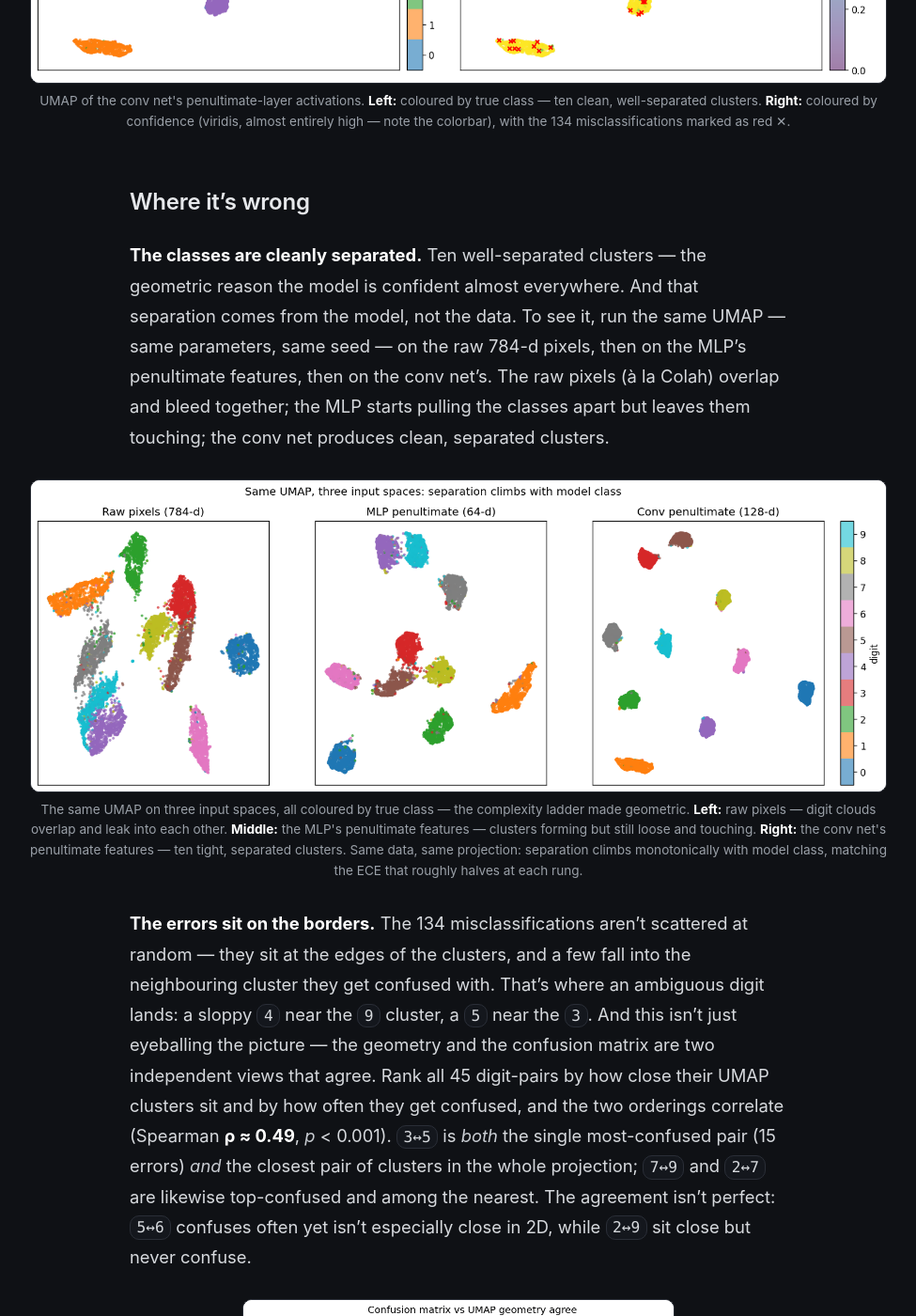
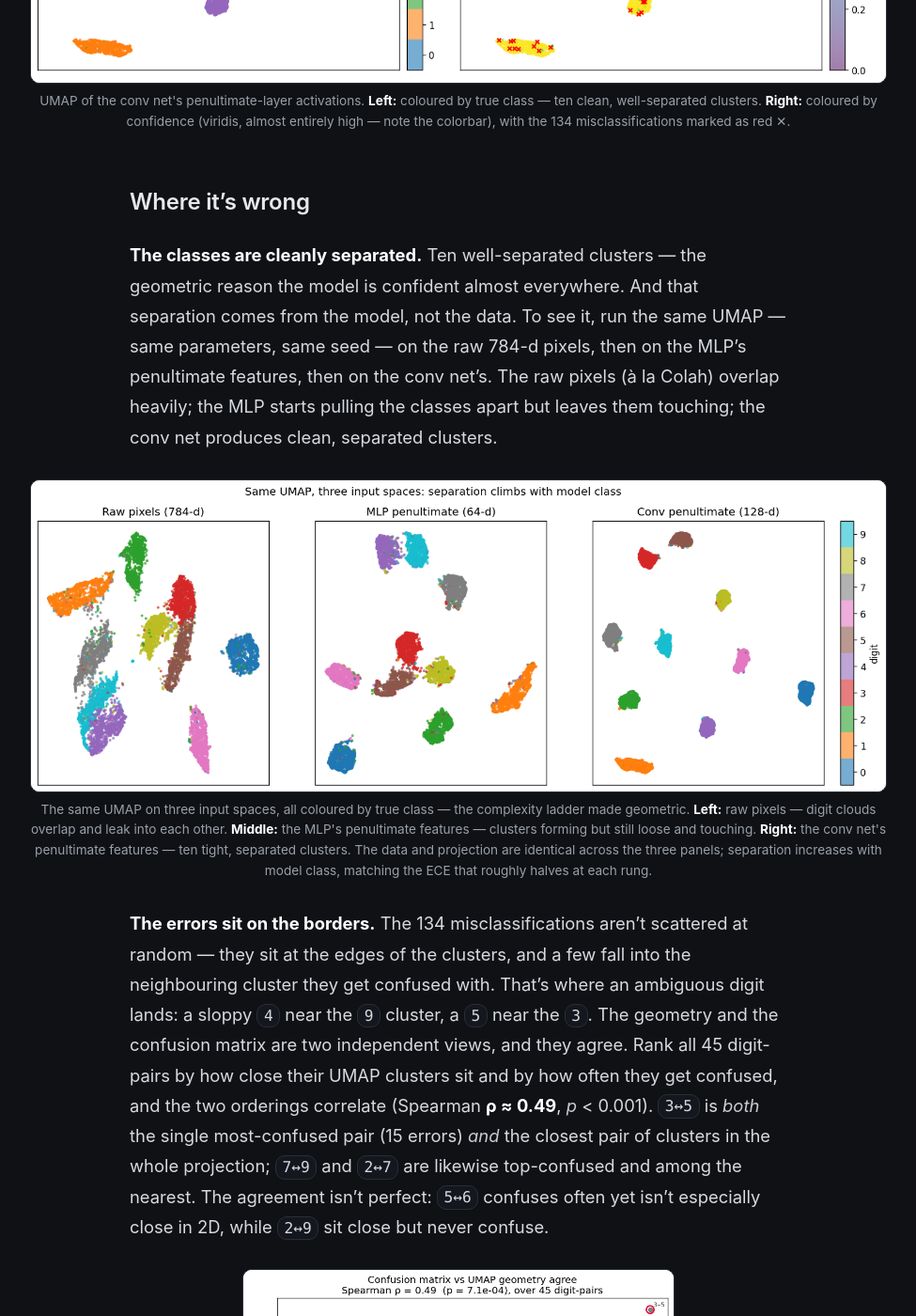
Before and after one commit to rp-playground/rp-playground.github.io, a Jekyll site: the page built from _writing/mnist-calibration.md, in a window 1280 px wide and 1400 px high, scrolled down 2189 px. Shown: the whole window at 94% size, without its empty margins (152-1127 px from the left). Built offline with Jekyll 4.4.1, drawn with Linux system fonts in a browser that asks for light colours; some of the changed text lies outside the part shown.

Commit message:
Plainer phrasing and clearer weight-template caption
Plain 'overlap heavily' for the pixel clusters, drop the colon-cadence
and 'eyeballing the picture' aside, and rewrite the logistic weight
caption to actually explain why the raw weights look speckled.

```diff
--- a/_writing/mnist-calibration.md
+++ b/_writing/mnist-calibration.md
@@ -57,21 +57,21 @@ classifier, where the model actually makes its decision.
 reason the model is confident almost everywhere. And that separation comes from the
 model, not the data. To see it, run the same UMAP — same parameters, same seed — on
 the raw 784-d pixels, then on the MLP's penultimate features, then on the conv
-net's. The raw pixels (à la Colah) overlap and bleed together; the MLP starts
-pulling the classes apart but leaves them touching; the conv net produces clean,
-separated clusters.
+net's. The raw pixels (à la Colah) overlap heavily; the MLP starts pulling the
+classes apart but leaves them touching; the conv net produces clean, separated
+clusters.
 
 <figure>
   <img src="/assets/mnist/umap_ladder_conv_net.png" alt="Three-panel UMAP of the same MNIST test set: raw pixels with overlapping bleeding clusters, MLP penultimate features partly separated, conv penultimate features in ten clean clusters">
-  <figcaption>The same UMAP on three input spaces, all coloured by true class — the complexity ladder made geometric. <strong>Left:</strong> raw pixels — digit clouds overlap and leak into each other. <strong>Middle:</strong> the MLP's penultimate features — clusters forming but still loose and touching. <strong>Right:</strong> the conv net's penultimate features — ten tight, separated clusters. Same data, same projection: separation climbs monotonically with model class, matching the ECE that roughly halves at each rung.</figcaption>
+  <figcaption>The same UMAP on three input spaces, all coloured by true class — the complexity ladder made geometric. <strong>Left:</strong> raw pixels — digit clouds overlap and leak into each other. <strong>Middle:</strong> the MLP's penultimate features — clusters forming but still loose and touching. <strong>Right:</strong> the conv net's penultimate features — ten tight, separated clusters. The data and projection are identical across the three panels; separation increases with model class, matching the ECE that roughly halves at each rung.</figcaption>
 </figure>
 
 
 **The errors sit on the borders.** The 134 misclassifications aren't scattered at
 random — they sit at the edges of the clusters, and a few fall into the neighbouring
 cluster they get confused with. That's where an ambiguous digit lands: a sloppy `4`
-near the `9` cluster, a `5` near the `3`. And this isn't just eyeballing the picture
-— the geometry and the confusion matrix are two independent views that agree. Rank
+near the `9` cluster, a `5` near the `3`. The geometry and the confusion matrix are
+two independent views, and they agree. Rank
 all 45 digit-pairs by how close their UMAP clusters sit and by how often they get
 confused, and the two orderings correlate (Spearman **ρ ≈ 0.49**, *p* < 0.001).
 `3↔5` is *both* the single most-confused pair (15 errors) *and* the closest pair of
@@ -155,7 +155,7 @@ calibrated.
 
 <figure>
   <img src="/assets/mnist/weight_templates_logistic.png" alt="The logistic model's ten per-class weight templates, reshaped to 28x28">
-  <figcaption>The `logistic` model's per-class weight templates (red pushes <em>toward</em> the class, blue <em>against</em>). Display-smoothed with a Gaussian blur — the raw per-pixel weights are noisier, since a linear model has no spatial prior. You can still make out a ring for `0`, the stroke of `2`, the loop of `6`.</figcaption>
+  <figcaption>The `logistic` model's per-class weight templates (red pushes <em>toward</em> the class, blue <em>against</em>). Display-smoothed with a Gaussian blur: the model learns one independent weight per pixel, with nothing tying neighbouring pixels together, so the raw weights look speckled. You can still make out a ring for `0`, the stroke of `2`, the loop of `6`.</figcaption>
 </figure>
 
 Calibration improves steadily — ECE roughly halves at each step up the ladder:
```
